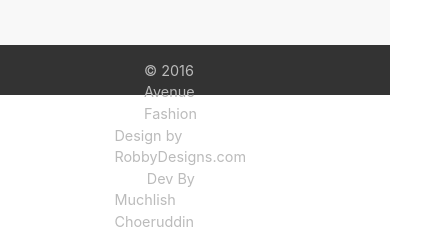
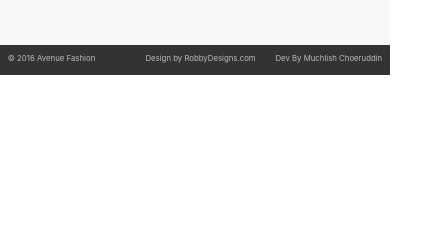
Before and after one commit to muchlishchoeruddin/slicingexercise4, a plain HTML site: page index.html in a window 390 px wide. Shown: the part 5151-5384 px from the top of the page, 434 px wide, since content can reach past the window. After the commit the page ends 5226 px from the top, so only its background shows below. Drawn offline with Linux system fonts and the light colour scheme.

Commit message:
update 0.2

```diff
--- a/dist/css/style.css
+++ b/dist/css/style.css
@@ -264,6 +264,11 @@ header .header-btn:hover {
   padding: 20px;
   max-width: 1380vw;
 }
+@media (max-width: 440px) {
+  .product .grid {
+    margin-left: -100px;
+  }
+}
 .product .grid:after {
   content: "";
   display: block;
@@ -472,5 +477,19 @@ footer {
   padding-left: 10em;
   padding-right: 10em;
 }
+@media (max-width: 910px) {
+  footer {
+    padding-top: 1em;
+    padding-bottom: 1em;
+    padding-left: 1em;
+    padding-right: 1em;
+  }
+}
+@media (max-width: 625px) {
+  footer {
+    font-size: 2vw;
+    height: 30px;
+  }
+}
 
 /*# sourceMappingURL=style.css.map */
--- a/dist/css/style.scss
+++ b/dist/css/style.scss
@@ -301,6 +301,9 @@ header{
 	  background: white;
 	  padding:20px;
 	  max-width: 1380vw;
+	  @media(max-width: 440px){
+	  	margin-left:-100px;
+	  }
 	}
 
 	/* clear fix */
@@ -521,4 +524,16 @@ footer{
 		left:10em;
 		right:10em;
 	}
+	@media(max-width: 910px){
+		padding:{
+			top:1em;
+			bottom:1em;
+			left:1em;
+			right:1em;
+		}
+	}
+	@media(max-width: 625px){
+		font-size: 2vw;
+		height: 30px;
+	}
 }
```
Also changed, not shown: 1 other file.
